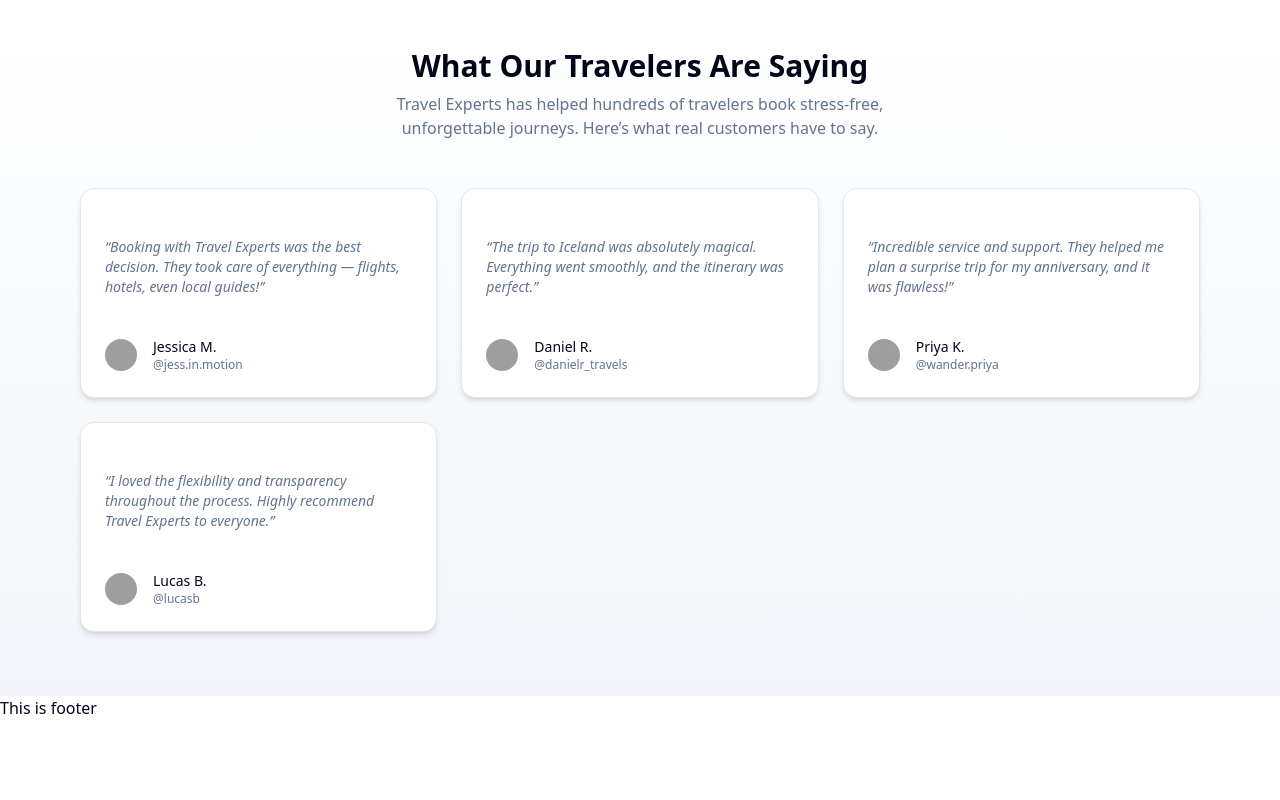
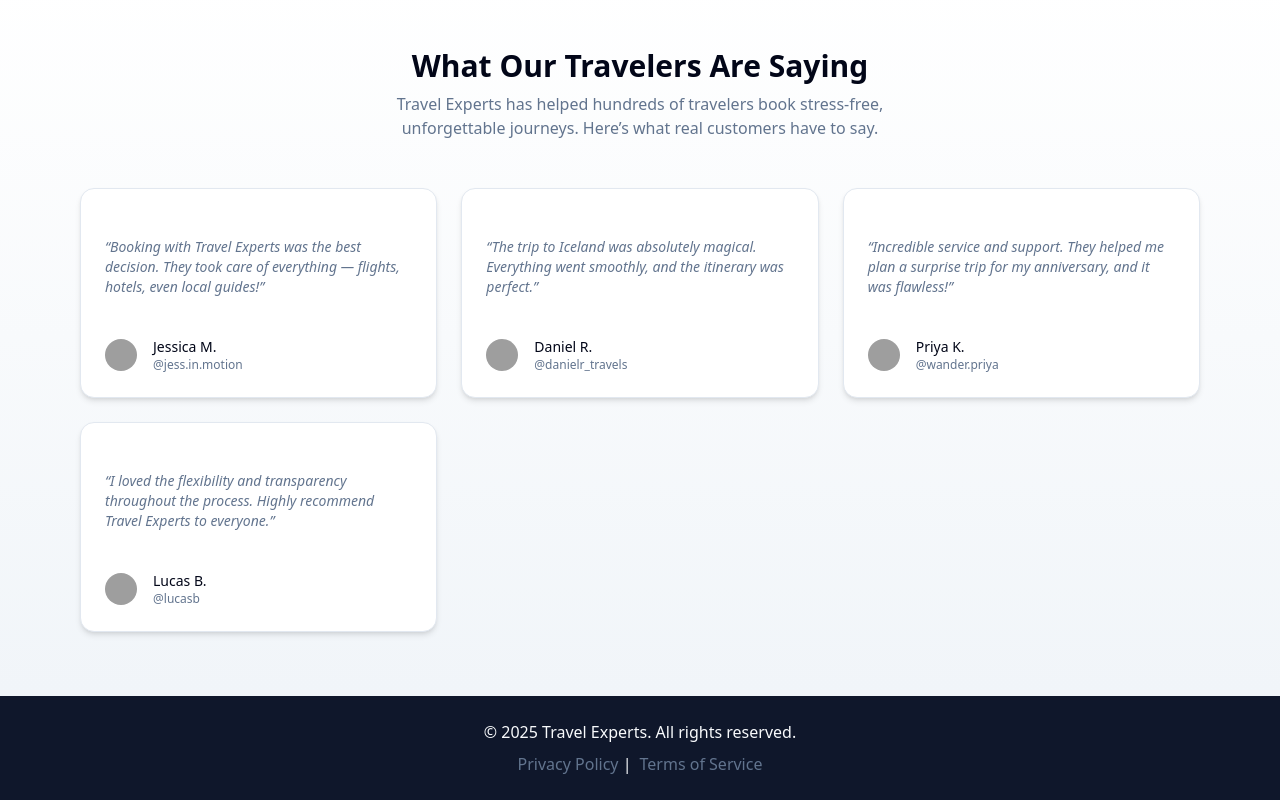
Before and after one commit to travel-expert-group-1-winter2024/travel-expert-web-frontend, a React (Vite) app: page / in a window 1280 px wide. Shown: the part 1762-2562 px from the top of the page. Before the commit the page ends 2482 px from the top, so only its background shows below. Built offline with nearby package versions, Linux system fonts and the light colour scheme; grey boxes are pictures that could not be loaded.

Commit message:
[feat] create simple footer

```diff
--- a/src/components/organisms/Footer.tsx
+++ b/src/components/organisms/Footer.tsx
@@ -1,5 +1,22 @@
 const Footer = () => {
-  return <div>This is footer</div>
+  return (
+    <footer className='bg-primary text-primary-foreground py-6'>
+      <div className='container mx-auto text-center'>
+        <p>
+          &copy; {new Date().getFullYear()} Travel Experts. All rights reserved.
+        </p>
+        <nav className='mt-2'>
+          <a href='#' className='text-muted-foreground hover:text-white'>
+            Privacy Policy
+          </a>{' '}
+          |
+          <a href='#' className='text-muted-foreground ml-2 hover:text-white'>
+            Terms of Service
+          </a>{' '}
+        </nav>
+      </div>
+    </footer>
+  )
 }
 
 export default Footer
```
